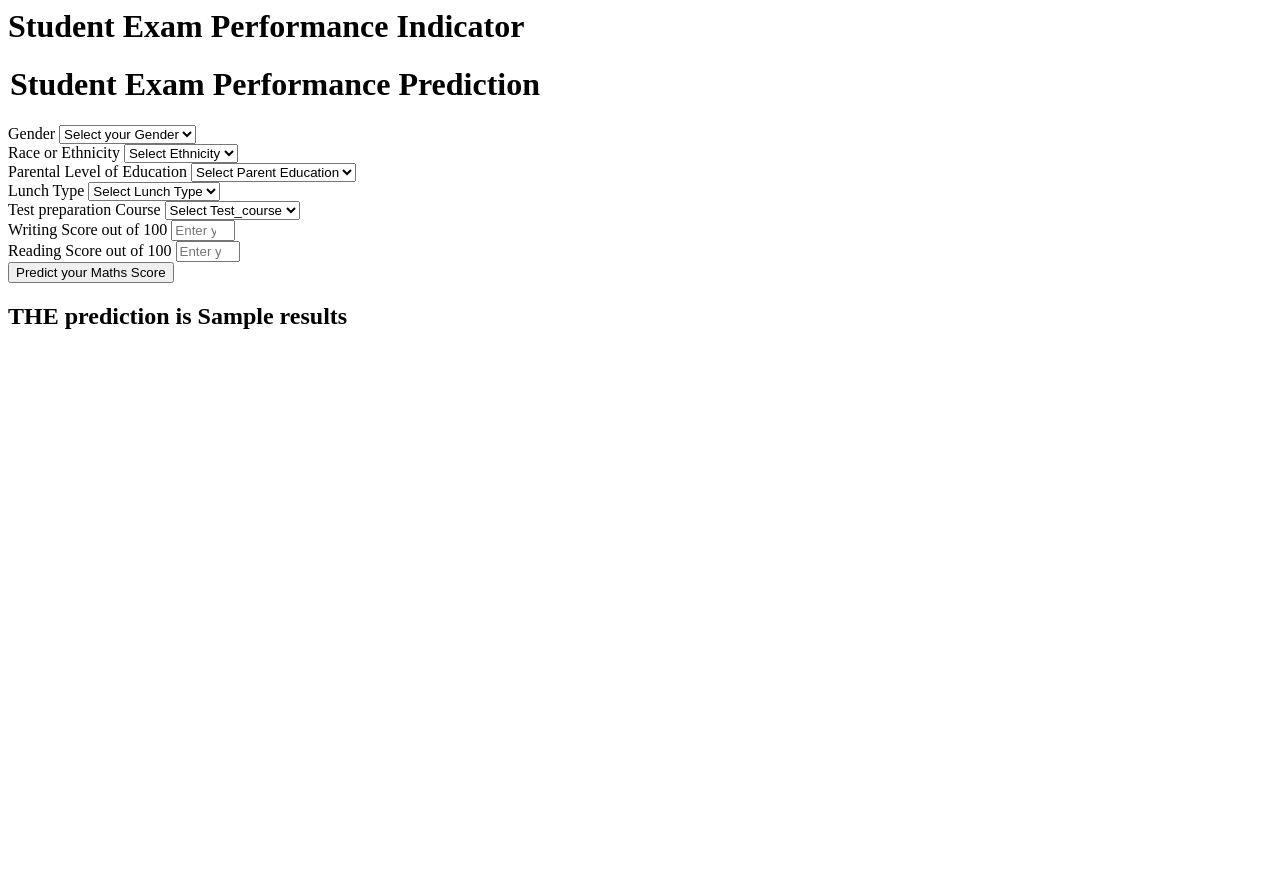
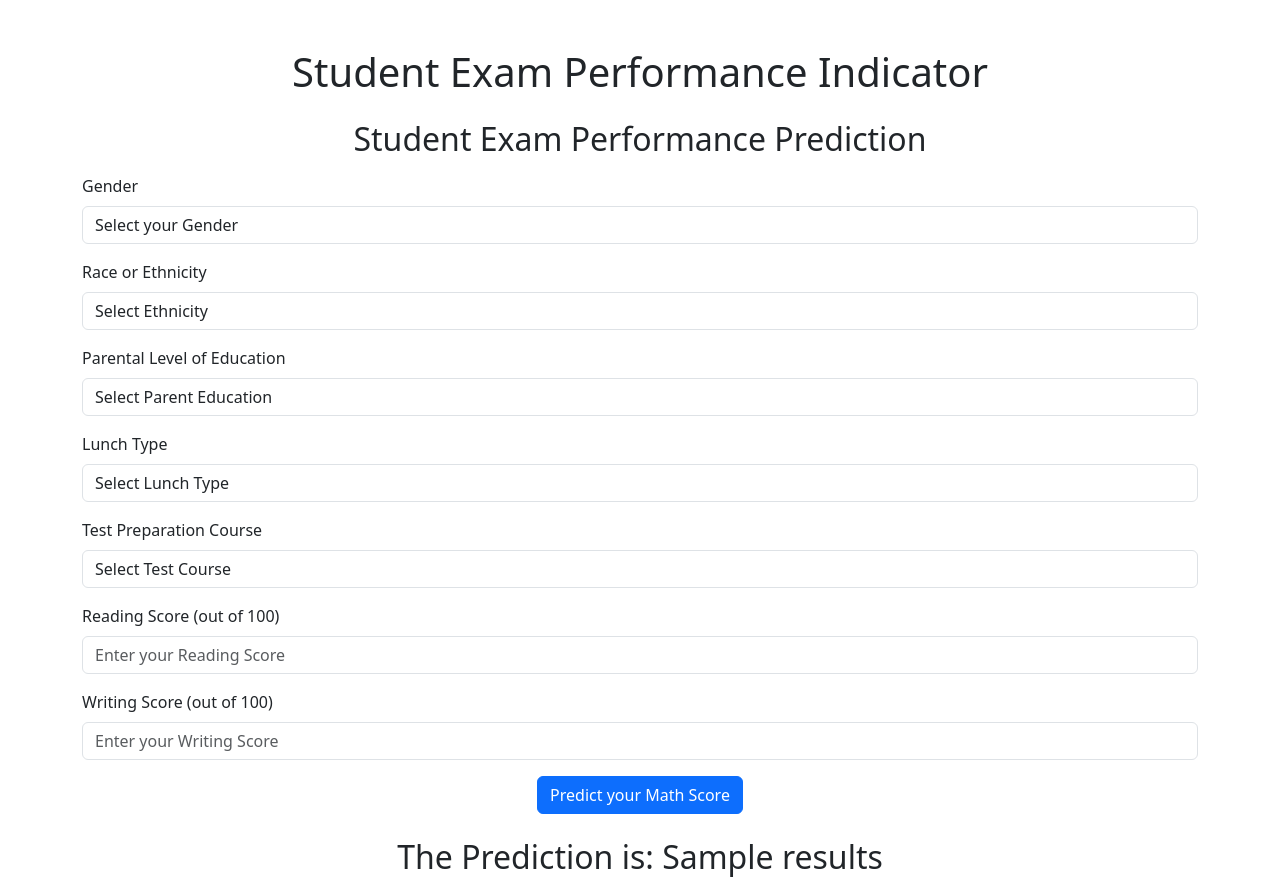
Before and after one commit to yashparimal99/Machine_Learning_Project1, a Flask app: template templates/home.html in a window 1280 px wide. Before the commit the page ends 329 px from the top, so only its background shows below. Run offline with Flask 3, Linux system fonts and the light colour scheme; the template is opened without the code that fills it: most values are stand-ins (such as "Sample title", 1, 10 or a date in 2020).

Commit message:
template

```diff
--- a/templates/home.html
+++ b/templates/home.html
@@ -1,4 +1,4 @@
-<html>
+<!-- <html>
 <body>
     <div class="login">
        <h1>Student Exam Performance Indicator</h1>
@@ -108,4 +108,92 @@
        THE  prediction is {{results}}
     </h2>
    <body>
+</html> -->
+<!DOCTYPE html>
+<html lang="en">
+<head>
+    <meta charset="UTF-8">
+    <meta name="viewport" content="width=device-width, initial-scale=1.0">
+    <title>Student Exam Performance Indicator</title>
+    <link rel="stylesheet" href="https://cdn.jsdelivr.net/npm/bootstrap@5.3.0/dist/css/bootstrap.min.css">
+</head>
+<body>
+    <div class="container mt-5">
+        <h1 class="text-center">Student Exam Performance Indicator</h1>
+
+        <form action="{{ url_for('predict_datapoint') }}" method="post" class="mt-4">
+            <legend><h2 class="text-center">Student Exam Performance Prediction</h2></legend>
+
+            <div class="mb-3">
+                <label class="form-label">Gender</label>
+                <select class="form-control" name="gender" required>
+                    <option selected disabled value="">Select your Gender</option>
+                    <option value="male">Male</option>
+                    <option value="female">Female</option>
+                </select>
+            </div>
+
+            <div class="mb-3">
+                <label class="form-label">Race or Ethnicity</label>
+                <select class="form-control" name="ethnicity" required>
+                    <option selected disabled value="">Select Ethnicity</option>
+                    <option value="group A">Group A</option>
+                    <option value="group B">Group B</option>
+                    <option value="group C">Group C</option>
+                    <option value="group D">Group D</option>
+                    <option value="group E">Group E</option>
+                </select>
+            </div>
+
+            <div class="mb-3">
+                <label class="form-label">Parental Level of Education</label>
+                <select class="form-control" name="parental_level_of_education" required>
+                    <option selected disabled value="">Select Parent Education</option>
+                    <option value="associate's degree">Associate's Degree</option>
+                    <option value="bachelor's degree">Bachelor's Degree</option>
+                    <option value="high school">High School</option>
+                    <option value="master's degree">Master's Degree</option>
+                    <option value="some college">Some College</option>
+                    <option value="some high school">Some High School</option>
+                </select>
+            </div>
+
+            <div class="mb-3">
+                <label class="form-label">Lunch Type</label>
+                <select class="form-control" name="lunch" required>
+                    <option selected disabled value="">Select Lunch Type</option>
+                    <option value="free/reduced">Free/Reduced</option>
+                    <option value="standard">Standard</option>
+                </select>
+            </div>
+
+            <div class="mb-3">
+                <label class="form-label">Test Preparation Course</label>
+                <select class="form-control" name="test_preparation_course" required>
+                    <option selected disabled value="">Select Test Course</option>
+                    <option value="none">None</option>
+                    <option value="completed">Completed</option>
+                </select>
+            </div>
+
+            <div class="mb-3">
+                <label class="form-label">Reading Score (out of 100)</label>
+                <input class="form-control" type="number" name="reading_score" placeholder="Enter your Reading Score" min="0" max="100" required>
+            </div>
+
+            <div class="mb-3">
+                <label class="form-label">Writing Score (out of 100)</label>
+                <input class="form-control" type="number" name="writing_score" placeholder="Enter your Writing Score" min="0" max="100" required>
+            </div>
+
+            <div class="mb-3 text-center">
+                <input class="btn btn-primary" type="submit" value="Predict your Math Score">
+            </div>
+        </form>
+
+        {% if results %}
+            <h2 class="text-center mt-4">The Prediction is: {{ results }}</h2>
+        {% endif %}
+    </div>
+</body>
 </html>
```
